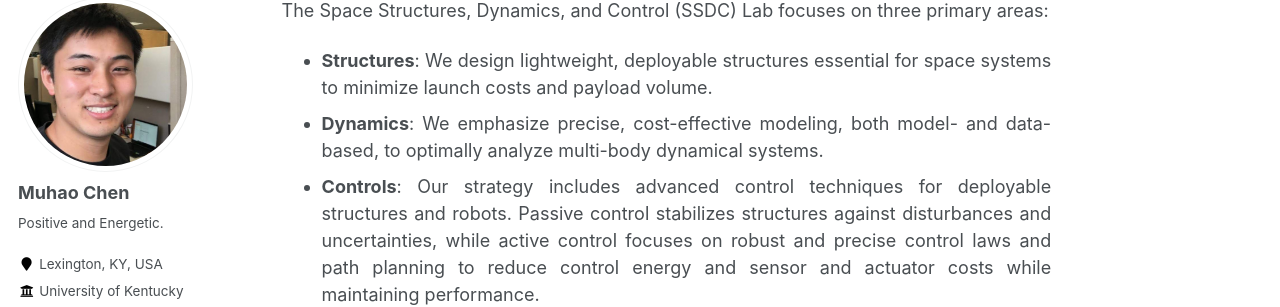
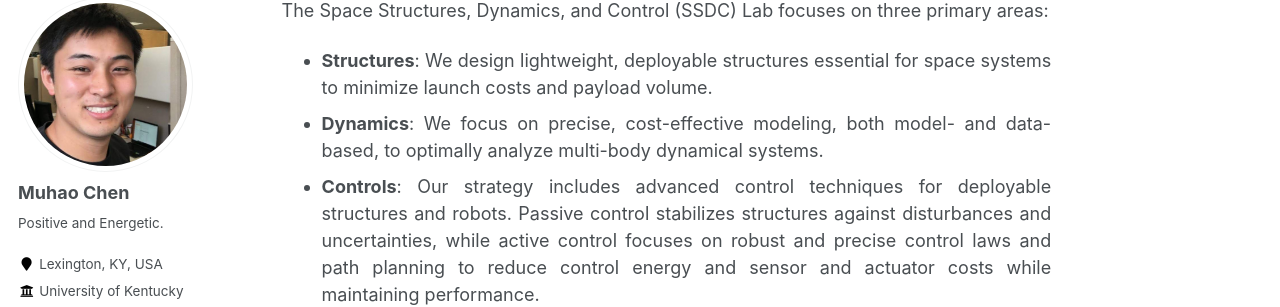
Before and after one commit to Muhao-Chen/muhao-chen.github.io, a Jekyll site: the page built from _pages/about.md, in a window 1280 px wide and 900 px high. Shown: the part 121-428 px from the top of the window. Built offline with Jekyll 4.4.1, drawn with Linux system fonts in a browser that asks for light colours.

Commit message:
Update about.md

```diff
--- a/_pages/about.md
+++ b/_pages/about.md
@@ -20,7 +20,7 @@ toc: true
 
 The Space Structures, Dynamics, and Control (SSDC) Lab focuses on three primary areas:
 - **Structures**: We design lightweight, deployable structures essential for space systems to minimize launch costs and payload volume.
-- **Dynamics**: We emphasize precise, cost-effective modeling, both model- and data-based, to optimally analyze multi-body dynamical systems.
+- **Dynamics**: We focus on precise, cost-effective modeling, both model- and data-based, to optimally analyze multi-body dynamical systems.
 - **Controls**: Our strategy includes advanced control techniques for deployable structures and robots. Passive control stabilizes structures against disturbances and uncertainties, while active control focuses on robust and precise control laws and path planning to reduce control energy and sensor and actuator costs while maintaining performance.
 <!-- performance in space systems. This precision reduces computational demands, enabling real-time computing and control despite communication delays in orbit.  -->
 
```
